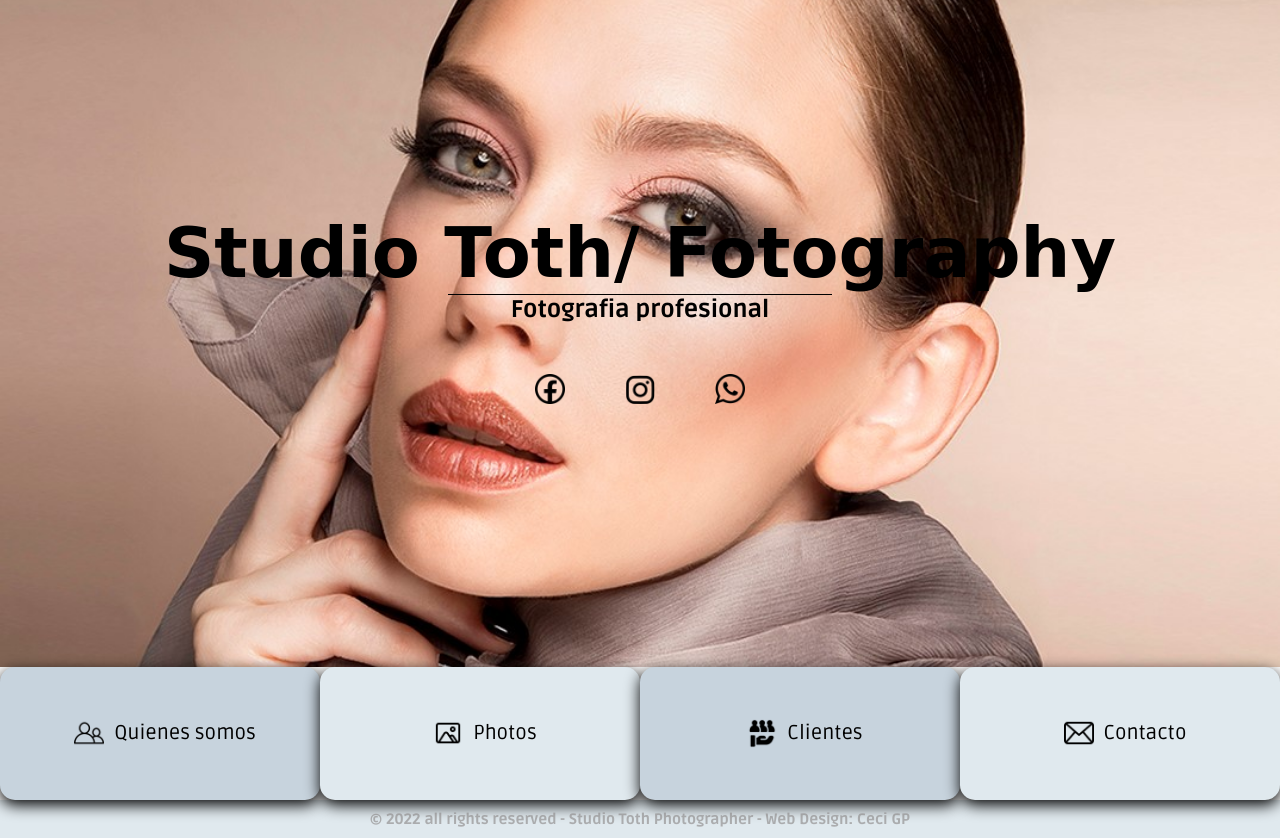
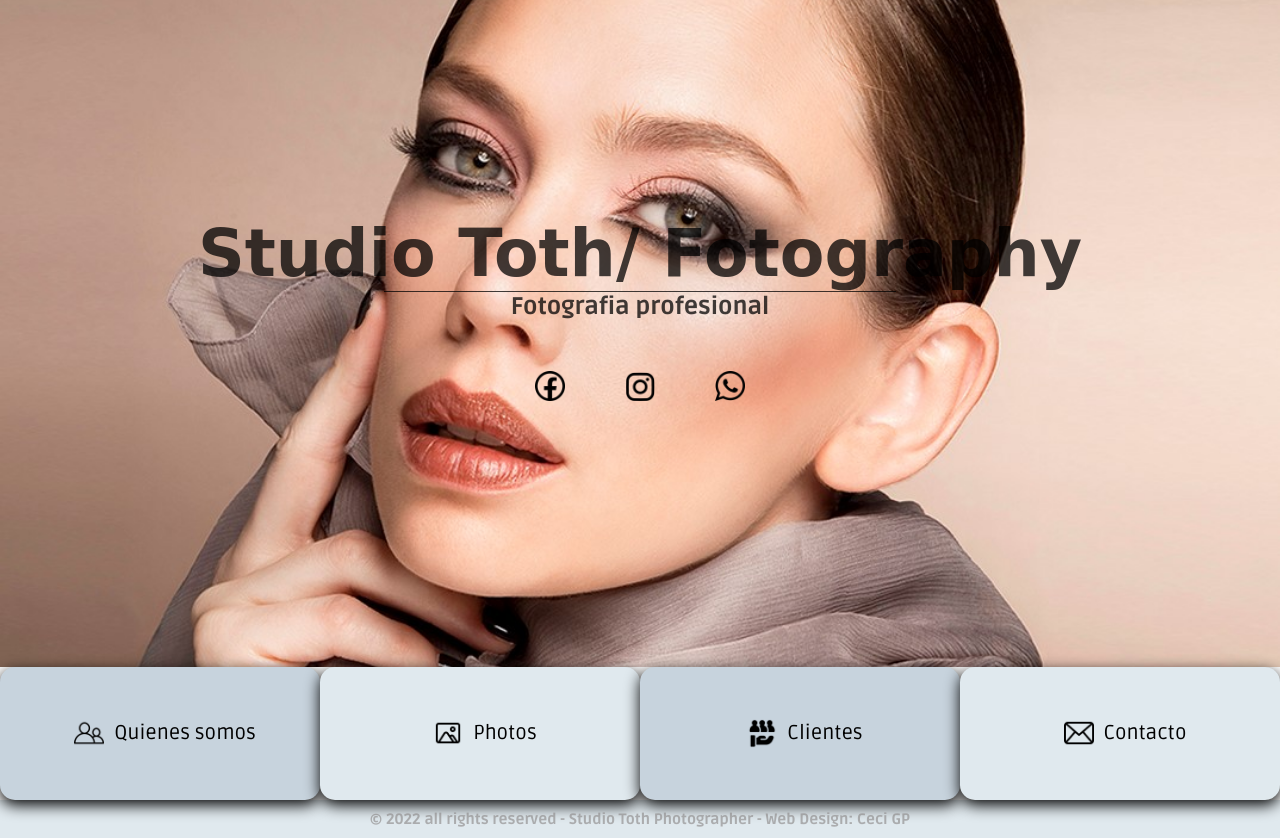
Before and after one commit to ceciigp04/TothFinal, a website: page index.html in a window 1280 px wide. Drawn offline with Linux system fonts and the light colour scheme; a web font is replaced by a local one.

Commit message:
modifico colo de letras

```diff
--- a/scss/layout/_container-inicial.scss
+++ b/scss/layout/_container-inicial.scss
@@ -10,10 +10,10 @@
 }
 
 .H{
-    width: 30%;
+    width: 40%;
     height: 1px;
     border: 0 none;
-    background-color: black;
+    background-color: rgba(0, 0, 0, 0.747);
 
 }
 
@@ -26,7 +26,11 @@
 
     h1{
         font-family: $fontCorintia;
-        font-size: 70px;
+        font-size: 65px;
+        color: rgba(0, 0, 0, 0.747);
+    }
+    h2{
+        color: rgba(0, 0, 0, 0.747);
     }
 
 }
```
Also changed, not shown: css/style.css.
